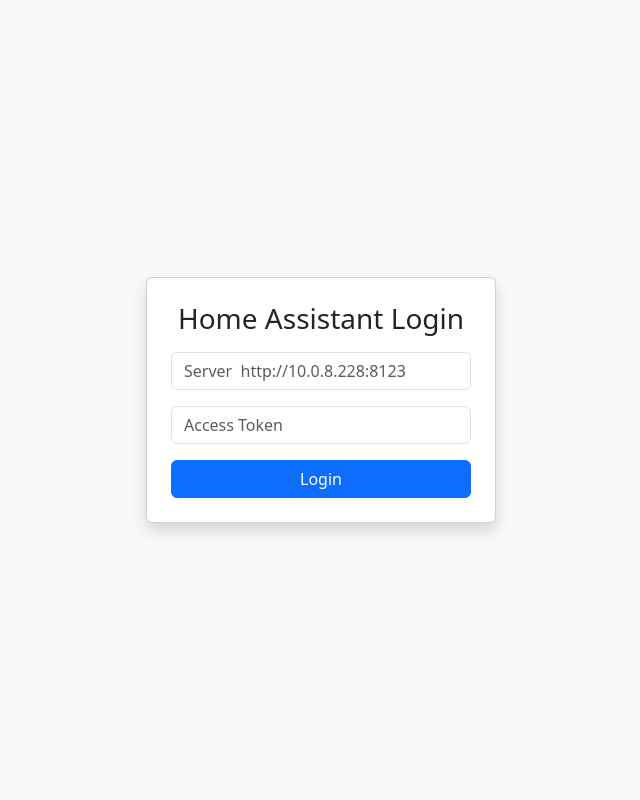
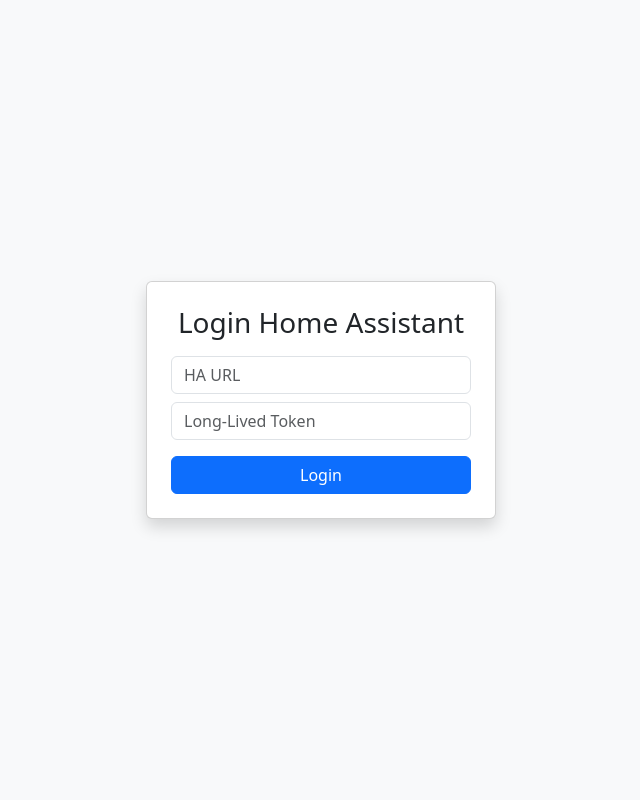
Before and after one commit to Fahad0x1/test, a Flask app: page / in a window 1280 px wide. Shown: the whole page, without its empty margins (319-959 px from the left). Run offline with Flask 3, Linux system fonts and the light colour scheme.

Commit message:
Update login.html

```diff
--- a/templates/login.html
+++ b/templates/login.html
@@ -1,23 +1,19 @@
 <!DOCTYPE html>
 <html>
 <head>
-    <title>Login - HA Lights</title>
+    <title>Login Dashboard</title>
     <link href="https://cdn.jsdelivr.net/npm/bootstrap@5.3.2/dist/css/bootstrap.min.css" rel="stylesheet">
 </head>
-<body class="bg-light d-flex justify-content-center align-items-center vh-100">
+<body class="bg-light d-flex justify-content-center align-items-center" style="height:100vh;">
 <div class="card p-4 shadow" style="width: 350px;">
-        <h3 class="card-title mb-3 text-center">Home Assistant Login</h3>
+    <h3 class="text-center mb-3">Login Home Assistant</h3>
     {% if error %}
     <div class="alert alert-danger">{{ error }}</div>
     {% endif %}
     <form method="POST">
-            <div class="mb-3">
-                <input type="text" name="ha_url" class="form-control" placeholder="Server  http://10.0.8.228:8123" required>
-            </div>
-            <div class="mb-3">
-                <input type="text" name="ha_token" class="form-control" placeholder="Access Token" required>
-            </div>
-            <button type="submit" class="btn btn-primary w-100">Login</button>
+        <input type="text" class="form-control mb-2" name="ha_url" placeholder="HA URL" required>
+        <input type="text" class="form-control mb-2" name="ha_token" placeholder="Long-Lived Token" required>
+        <button type="submit" class="btn btn-primary w-100 mt-2">Login</button>
     </form>
 </div>
 </body>
```
Lines whose indentation alone changed are shown as unchanged.
